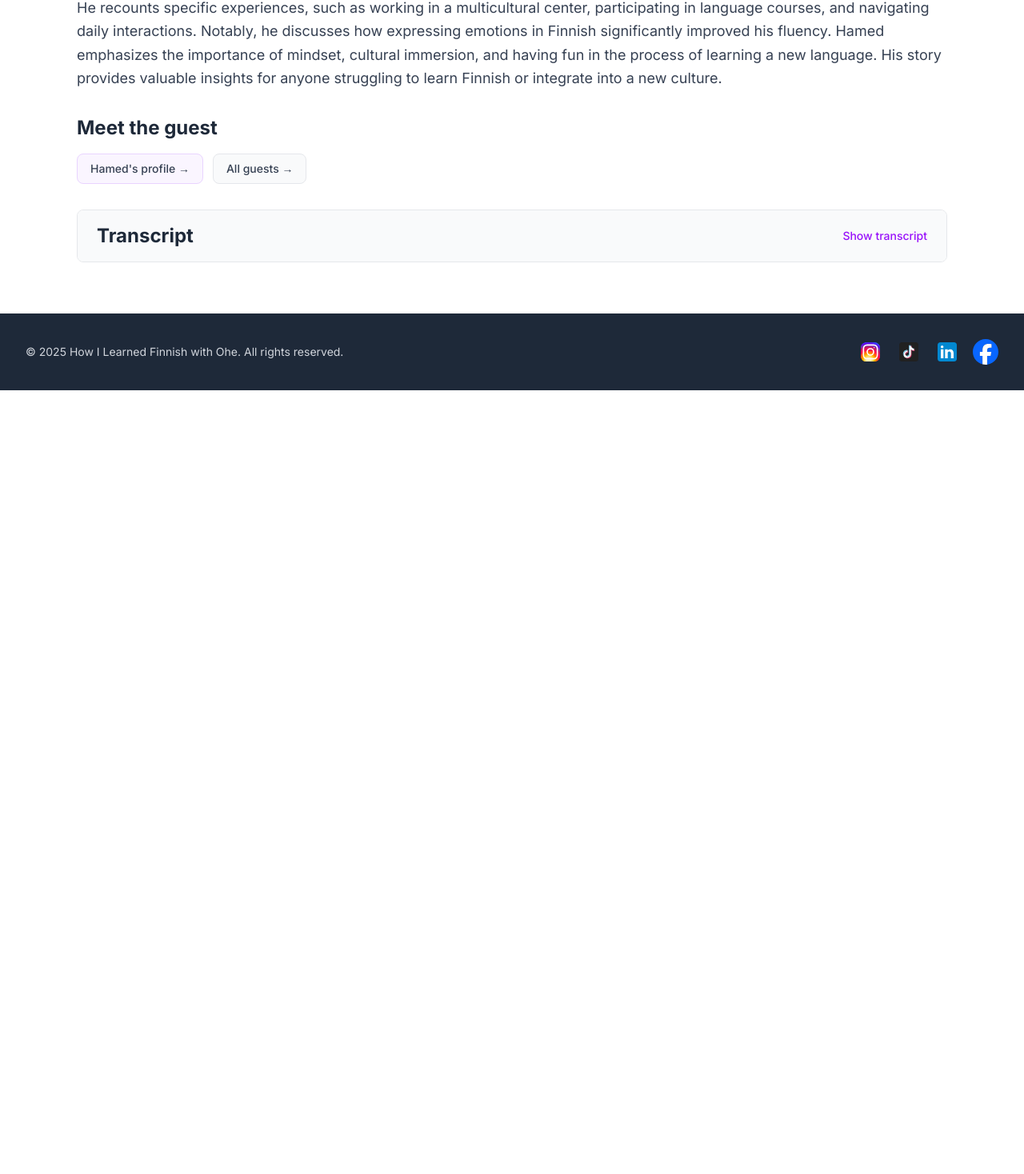
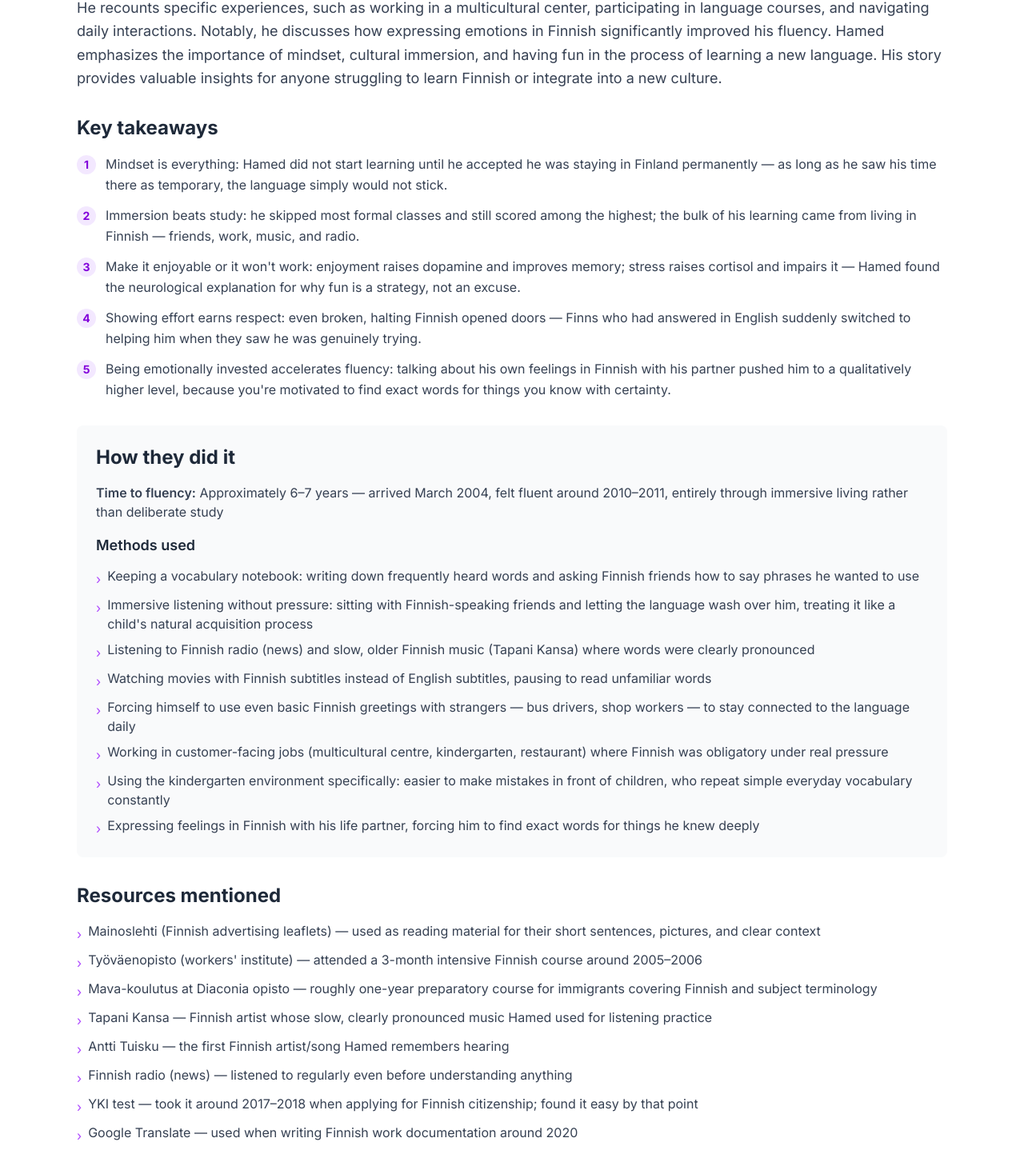
Before and after one commit to pokumars/howILearnedFinnish, a Next.js app: page /episode/10 in a window 1280 px wide. Shown: the part 1329-2797 px from the top of the page at 80% size. Before the commit the page ends 1817 px from the top, so only its background shows below. Built offline with nearby package versions, Linux system fonts and the light colour scheme.

Commit message:
update ep 9, 10 and 11 with timeToFluency, keyMethods, resourcesMentioned, and keyTakeaways for episodes

```diff
--- a/src/constants/episodes.ts
+++ b/src/constants/episodes.ts
@@ -211,6 +211,34 @@ export const episodes: Episode[] = [
         url: "https://youtu.be/k_eVInE7fHY",
       },
     ],
+    timeToFluency: "Approximately 15–17 months from starting (January 2019) to certified B1 (June 2020), spending only ~3–4 months physically in Finland; later reached C1 at Aalto University",
+    keyMethods: [
+      "Brute-force vocabulary memorisation from a 3,000-word book before even arriving in Finland",
+      "Copying vocabulary out by hand from a pocket dictionary — a meditative practice he found strongly reinforced memory",
+      "Mastering Finnish grammar systematically using Professor Johannes Dellert's university lecture slides (in German), read repeatedly",
+      "Joining multiple Finnish choirs (up to four simultaneously) to immerse in spoken Finnish with native speakers",
+      "Staying with a Finnish-speaking Airbnb family for the first month to force daily spoken exposure",
+      "Conducting psychotherapy sessions entirely in Finnish to connect feelings to Finnish vocabulary at a deep level",
+      "Writing notes from Finnish biology textbooks in Finnish while preparing for the university medicine entrance exam",
+      "Emotionally connecting with vocabulary words during study — concentrating intensely until he felt something associated with each word",
+    ],
+    resourcesMentioned: [
+      "A German-language 3,000-word Finnish vocabulary book (title not recalled)",
+      "Langenscheidt pocket dictionary — used to copy out vocabulary by hand",
+      "Professor Johannes Dellert's Finnish grammar slides from Tübingen University (in German)",
+      "Mika Waltari — Finnish author whose books Matthias read in Finnish",
+      "The Hobbit (Hobitti) — read in Finnish translation",
+      "Finnish biology textbooks — read and annotated in Finnish for the medicine entrance exam",
+      "YKI test (Yleinen kielitutkinto) — Finnish language proficiency certification",
+      "Viipurilaisten Osakunnan Laulajat — the Finnish choir he was most deeply involved with",
+    ],
+    keyTakeaways: [
+      "Learn vocabulary first, then grammar — trying to study grammar without a base of 2,000+ words is pointless; the ingredients have to exist before you can cook.",
+      "Physical writing beats screens: copying words by hand creates sensory and spatial memory anchors that dramatically improve retention over scrolling through an app.",
+      "Immerse yourself in uncomfortable social situations from day one — avoiding the awkwardness of speaking imperfectly in front of native speakers is the single biggest mistake learners make.",
+      "Consistency over intensity: 30–60 minutes of focused daily study beats five years of 10-minute Duolingo sessions.",
+      "Finnish grammar has no exceptions — once you know the rules thoroughly, your brain is freed from clutter and can focus entirely on using the language.",
+    ],
   },
   {
     id: 10,
@@ -247,6 +275,34 @@ export const episodes: Episode[] = [
         name: "YouTube",
         url: "https://youtu.be/WEa0xp-74y8",
       },
+    ],
+    timeToFluency: "Approximately 6–7 years — arrived March 2004, felt fluent around 2010–2011, entirely through immersive living rather than deliberate study",
+    keyMethods: [
+      "Keeping a vocabulary notebook: writing down frequently heard words and asking Finnish friends how to say phrases he wanted to use",
+      "Immersive listening without pressure: sitting with Finnish-speaking friends and letting the language wash over him, treating it like a child's natural acquisition process",
+      "Listening to Finnish radio (news) and slow, older Finnish music (Tapani Kansa) where words were clearly pronounced",
+      "Watching movies with Finnish subtitles instead of English subtitles, pausing to read unfamiliar words",
+      "Forcing himself to use even basic Finnish greetings with strangers — bus drivers, shop workers — to stay connected to the language daily",
+      "Working in customer-facing jobs (multicultural centre, kindergarten, restaurant) where Finnish was obligatory under real pressure",
+      "Using the kindergarten environment specifically: easier to make mistakes in front of children, who repeat simple everyday vocabulary constantly",
+      "Expressing feelings in Finnish with his life partner, forcing him to find exact words for things he knew deeply",
+    ],
+    resourcesMentioned: [
+      "Mainoslehti (Finnish advertising leaflets) — used as reading material for their short sentences, pictures, and clear context",
+      "Työväenopisto (workers' institute) — attended a 3-month intensive Finnish course around 2005–2006",
+      "Mava-koulutus at Diaconia opisto — roughly one-year preparatory course for immigrants covering Finnish and subject terminology",
+      "Tapani Kansa — Finnish artist whose slow, clearly pronounced music Hamed used for listening practice",
+      "Antti Tuisku — the first Finnish artist/song Hamed remembers hearing",
+      "Finnish radio (news) — listened to regularly even before understanding anything",
+      "YKI test — took it around 2017–2018 when applying for Finnish citizenship; found it easy by that point",
+      "Google Translate — used when writing Finnish work documentation around 2020",
+    ],
+    keyTakeaways: [
+      "Mindset is everything: Hamed did not start learning until he accepted he was staying in Finland permanently — as long as he saw his time there as temporary, the language simply would not stick.",
+      "Immersion beats study: he skipped most formal classes and still scored among the highest; the bulk of his learning came from living in Finnish — friends, work, music, and radio.",
+      "Make it enjoyable or it won't work: enjoyment raises dopamine and improves memory; stress raises cortisol and impairs it — Hamed found the neurological explanation for why fun is a strategy, not an excuse.",
+      "Showing effort earns respect: even broken, halting Finnish opened doors — Finns who had answered in English suddenly switched to helping him when they saw he was genuinely trying.",
+      "Being emotionally invested accelerates fluency: talking about his own feelings in Finnish with his partner pushed him to a qualitatively higher level, because you're motivated to find exact words for things you know with certainty.",
     ],
   },
   {
@@ -285,6 +341,35 @@ export const episodes: Episode[] = [
         name: "YouTube",
         url: "https://youtu.be/D8NneGabhtw",
       },
+    ],
+    timeToFluency: "About 3.5 years of active study (autumn 2019 to May 2023 YKI B1 certification), having lived in Finland since 2016 but not studying seriously until 2019",
+    keyMethods: [
+      "Private lessons with Russian-speaking Finnish teachers over Zoom/WhatsApp, using textbooks sent to her",
+      "Consuming Finnish media the same way she consumed English content — Finnish YouTube vloggers, TV series, comedy sketches, and TikToks",
+      "Listening to and translating Finnish rap and pop music (Behm, Gettomasa, JVG, Costi, IBE) lyric by lyric to understand vocabulary and puhekieli",
+      "Setting her phone to Finnish at all times, even while travelling abroad",
+      "Self-talk in Finnish: narrating daily tasks (unpacking groceries, chores) and debriefing difficult interactions in Finnish",
+      "Attending language cafes for peer-to-peer conversation practice after university",
+      "Enrolling at two Finnish-language music schools (musiikkiopisto) where all instruction operated exclusively in Finnish",
+      "Asking Finnish friends to review important written texts (CVs, emails, essays) for accuracy",
+    ],
+    resourcesMentioned: [
+      "Suomen mestari — primary Finnish textbook series used with her private teachers",
+      "Harjoitus tekee mestari — Finnish grammar and exercise textbook used alongside lessons",
+      "YKI test (Yleinen kielitutkinto) — passed at B1 level in May 2023",
+      "Duolingo — tried early on; described as the least useful resource she used",
+      "Genius — used to find Finnish rap lyrics and community annotations/translations",
+      "Sanakirja — Finnish online dictionary used when writing",
+      "Behm — Finnish artist; her song 'Hei rakas' was the first Finnish song Kseniia fully understood",
+      "Gettomasa, JVG, Costi, IBE — Finnish rap/pop artists whose songs she translated word by word",
+      "JAMK (Jyväskylä University of Applied Sciences) — where she completed her BBA",
+    ],
+    keyTakeaways: [
+      "Discomfort is the engine, not the obstacle — Kseniia's most traumatic moment (running out of a library in tears after failing a conversation) became her primary motivation; she kept returning to uncomfortable situations specifically to not feel that way again.",
+      "Perfectionism kills fluency: she made a deliberate agreement with herself that as long as she made sense and didn't offend anyone, the interaction counted as a success — letting go of perfect grammar gave her freedom to actually communicate.",
+      "Transpose your existing habits into Finnish, don't build new ones: she simply switched YouTube, music, and media from English to Finnish rather than creating artificial study routines.",
+      "Passive immersion compounds quietly: switching her phone to Finnish and talking to herself in Finnish during chores created thousands of low-effort reps that built fluency beyond her certified B1 level.",
+      "A big goal sustains you through the dark moments: throughout years of awkward interactions and feeling inadequate, she held a clear image of herself holding a Finnish passport — without that anchor, she said, 'nothing is enough.'",
     ],
   },
   {
```
